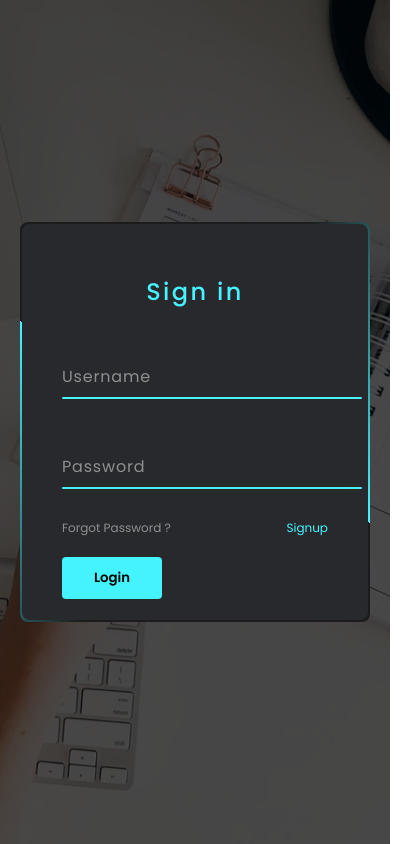
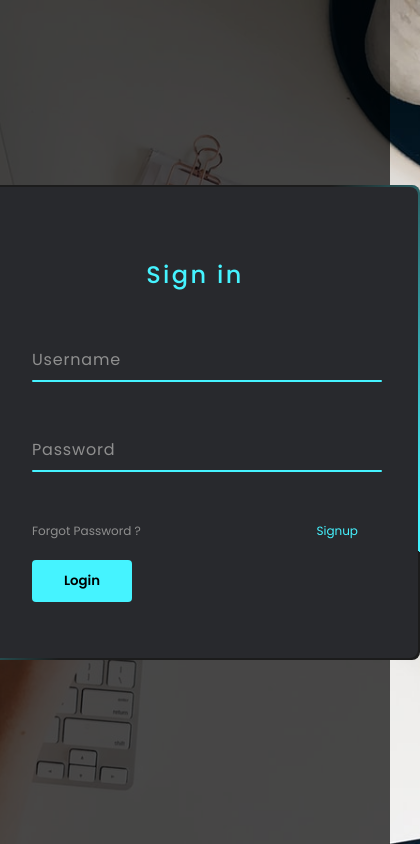
Before and after one commit to Rexter555/VITogether, a plain HTML site: page LoginForm/Login.html in a window 390 px wide. Shown: the whole page, 420 px wide, since content can reach past the window. Drawn offline with Linux system fonts and the light colour scheme.

Commit message:
Update Login.css

```diff
--- a/LoginForm/Login.css
+++ b/LoginForm/Login.css
@@ -194,29 +194,29 @@ input[type="submit"]:active
 @media only screen and (max-width: 768px) {
 	.box
 	{
-		width: 350px;
-		height: 400px;
+		width: 450px;
+		height: 475px;
 	}
 	.box::before
 	{
-		width: 350px;
-		height: 400px;
+		width: 450px;
+		height: 475px;
 	}
 	.box::after
 	{
-		width: 350px;
-		height: 400px;
+		width: 450px;
+		height: 475px;
 	}
 	form
 	{
-		padding: 50px 40px;
+		padding: 70px 60px;
 	}
 	.inputBox
 	{
-		width: 300px;
+		width: 350px;
 	}
 	.links
 	{
-		margin-top: 20px;
+		margin-top: 40px;
 	}
 }
```
